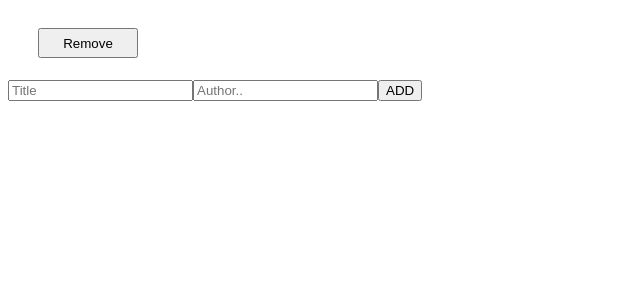
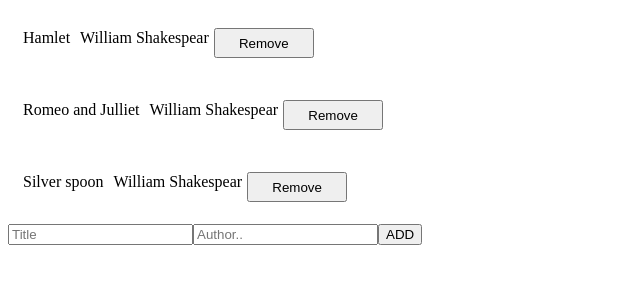
Before and after one commit to Amedzro-Elikplim/Bookstore, a React (Create React App) app: page / in a window 1280 px wide. Shown: the top 300 px of the page, without its empty margins (0-640 px from the left). Built offline with nearby package versions, Linux system fonts and the light colour scheme.

Commit message:
Add dummy data to display

```diff
--- a/src/Components/Books.js
+++ b/src/Components/Books.js
@@ -1,11 +1,18 @@
-import React from 'react';
 import Book from './Book';
 import Form from './Form';
 
 function Books() {
+  const data = [
+    { id: 1, title: 'Hamlet', author: 'William Shakespear' },
+    { id: 2, title: 'Romeo and Julliet', author: 'William Shakespear' },
+    { id: 3, title: 'Silver spoon', author: 'William Shakespear' },
+  ];
+
   return (
     <div>
-      <Book />
+      {data.map((item) => (
+        <Book key={item.id} title={item.title} author={item.author} />
+      ))}
       <Form />
     </div>
   );
```
